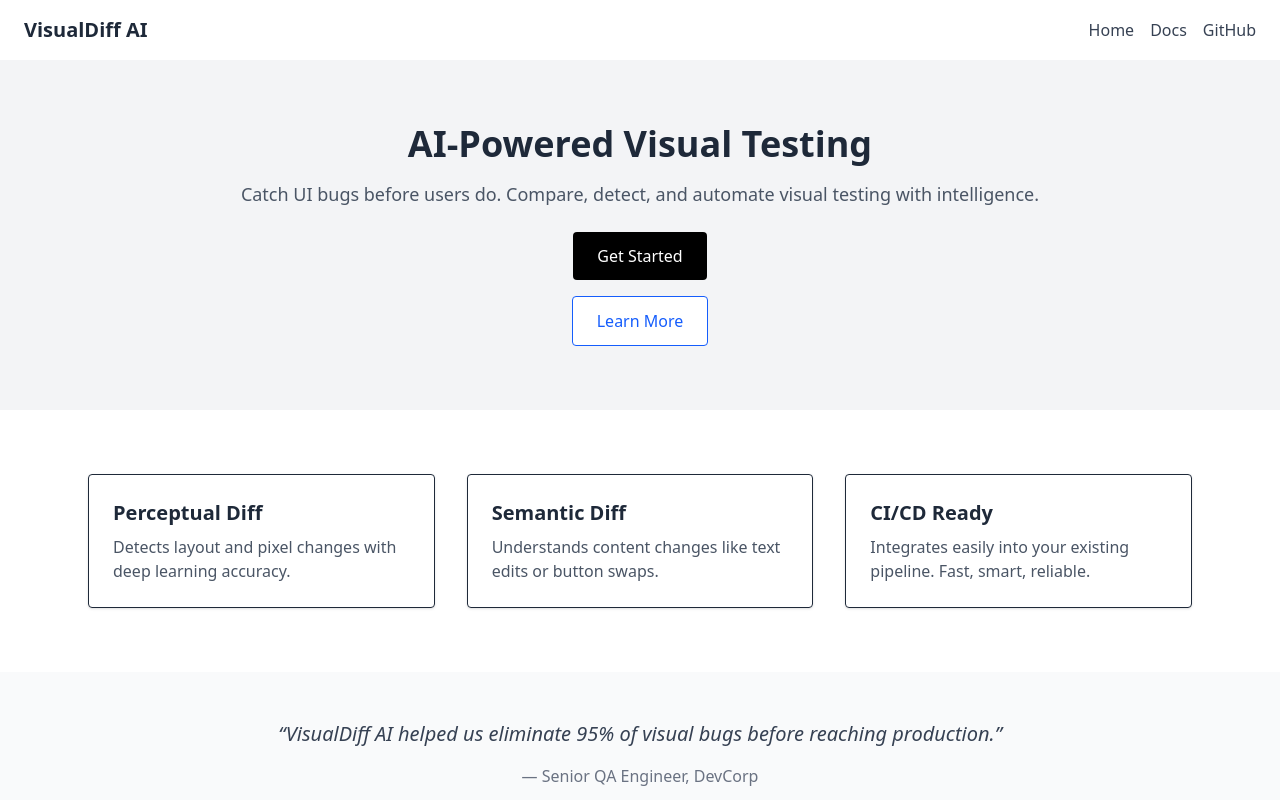
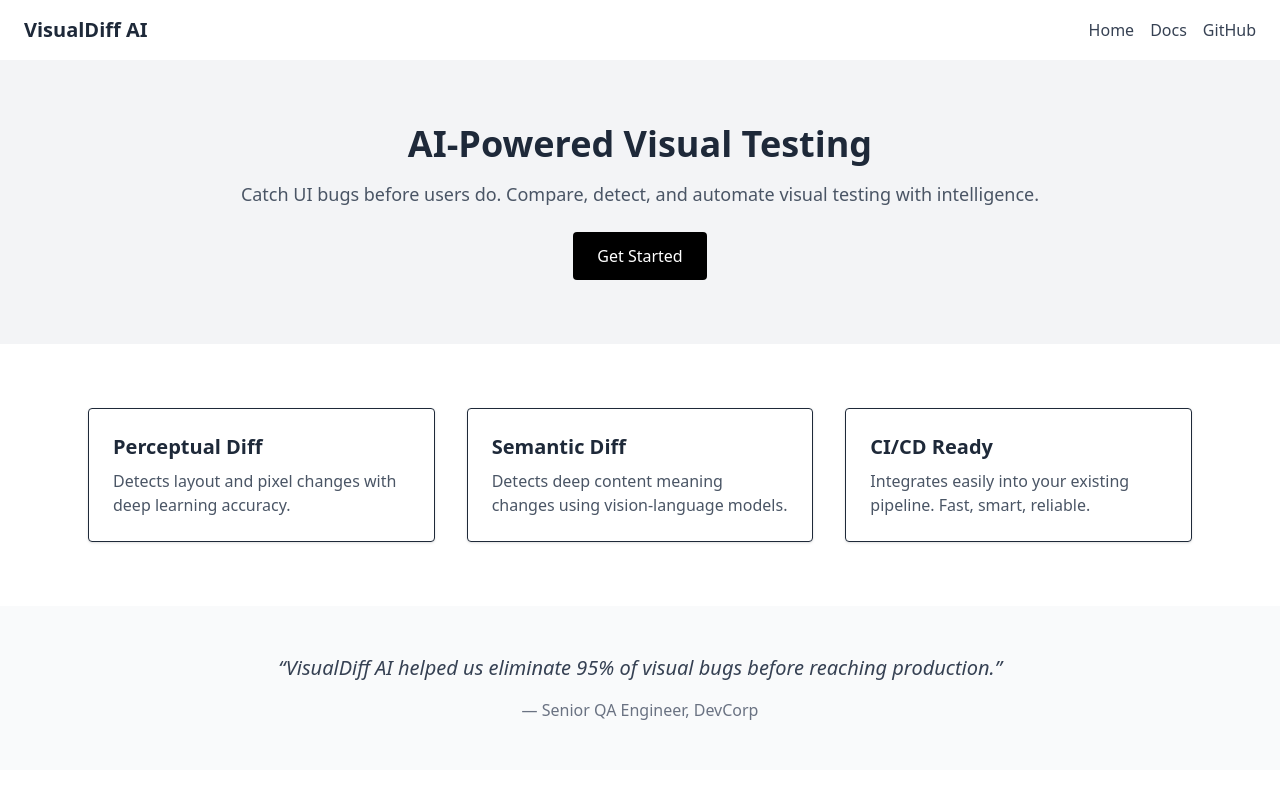
Before and after one commit to Shenile/vt-ai, a React (Vite) app in the folder vt-ai-fe/: page / in a window 1280 px wide. Shown: the top 800 px of the page. Built offline with nearby package versions, Linux system fonts and the light colour scheme.

Commit message:
CHANGE06 change feature description text (semantic change)

```diff
--- a/vt-ai-fe/src/App.jsx
+++ b/vt-ai-fe/src/App.jsx
@@ -32,13 +32,6 @@ function App() {
         <button className="bg-black text-white px-6 py-3 rounded hover:bg-gray-800">
           Get Started
         </button>
-
-        {/* New CTA Button */}
-        <div className="mt-4">
-          <button className="bg-white text-blue-600 border border-blue-600 px-6 py-3 rounded hover:bg-blue-50">
-            Learn More
-          </button>
-        </div>
       </section>
 
       {/* Features */}
@@ -52,9 +45,10 @@ function App() {
         <div className="p-6 border rounded shadow hover:shadow-md transition">
           <h3 className="text-xl font-semibold mb-2">Semantic Diff</h3>
           <p className="text-gray-600">
-            Understands content changes like text edits or button swaps.
+            Detects deep content meaning changes using vision-language models.
           </p>
         </div>
+
         <div className="p-6 border rounded shadow hover:shadow-md transition">
           <h3 className="text-xl font-semibold mb-2">CI/CD Ready</h3>
           <p className="text-gray-600">
```
